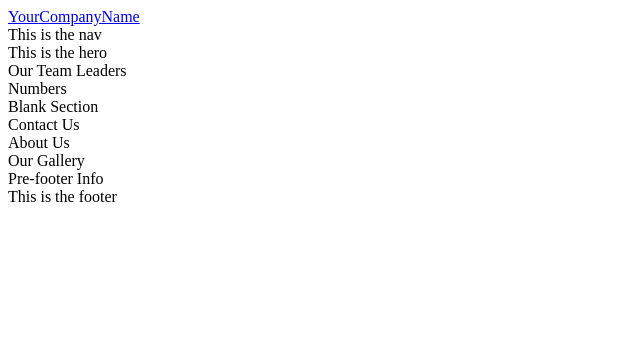
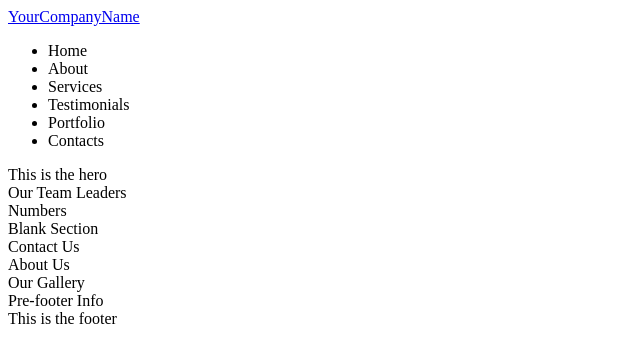
Before and after one commit to kyrelldixon/enterprise, a Gatsby site: page / in a window 1280 px wide. Shown: the whole page, without its empty margins (0-640 px from the left). Built offline with nearby package versions, Linux system fonts and the light colour scheme; Gatsby itself is replaced by a stand-in of ours.

Commit message:
Add nav content

```diff
--- a/src/components/nav.js
+++ b/src/components/nav.js
@@ -2,7 +2,14 @@ import React from "react"
 
 const Nav = () => (
   <nav>
-    This is the nav
+    <ul>
+      <li>Home</li>
+      <li>About</li>
+      <li>Services</li>
+      <li>Testimonials</li>
+      <li>Portfolio</li>
+      <li>Contacts</li>
+    </ul>
   </nav>
 )
 
```
